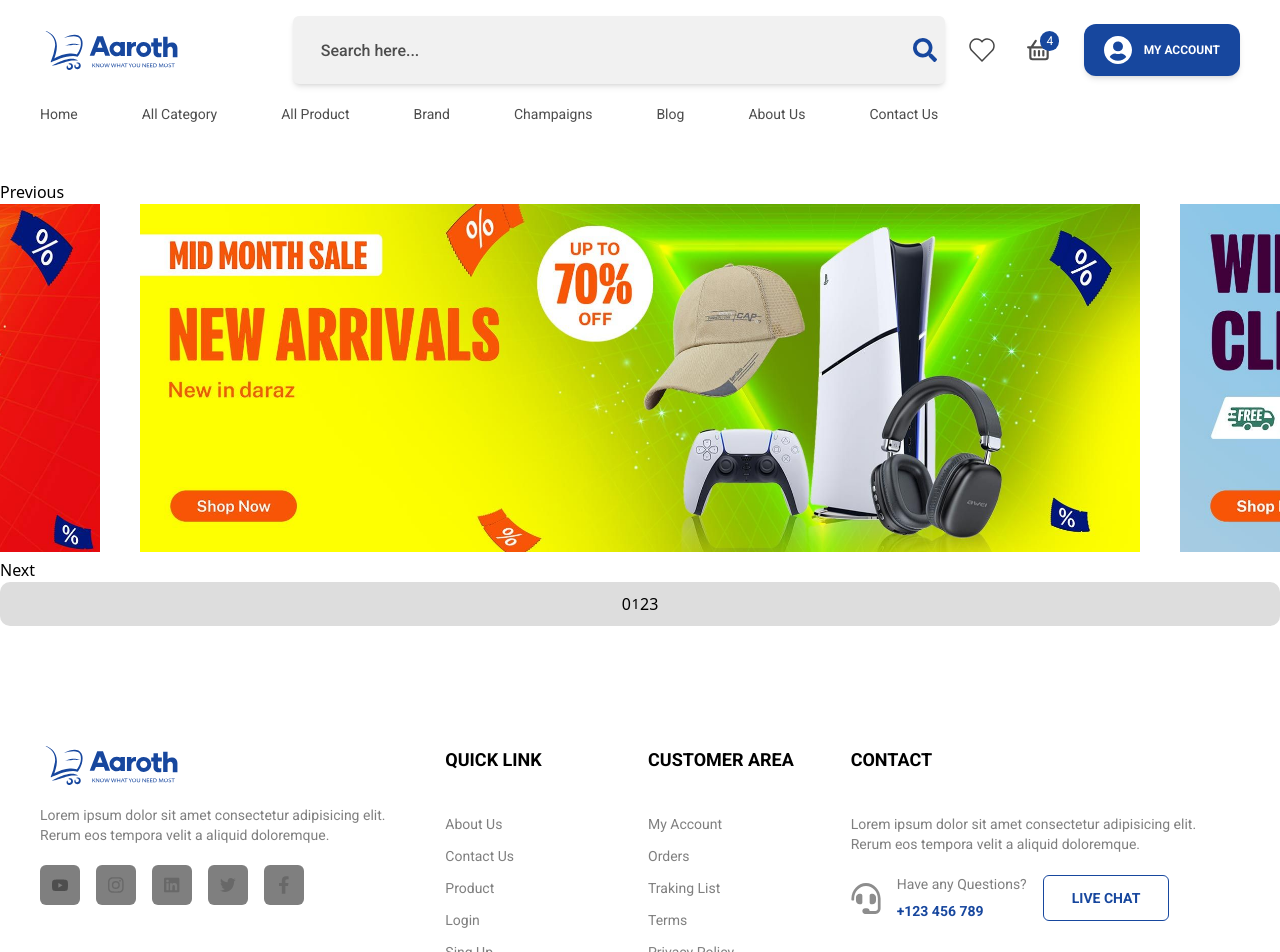
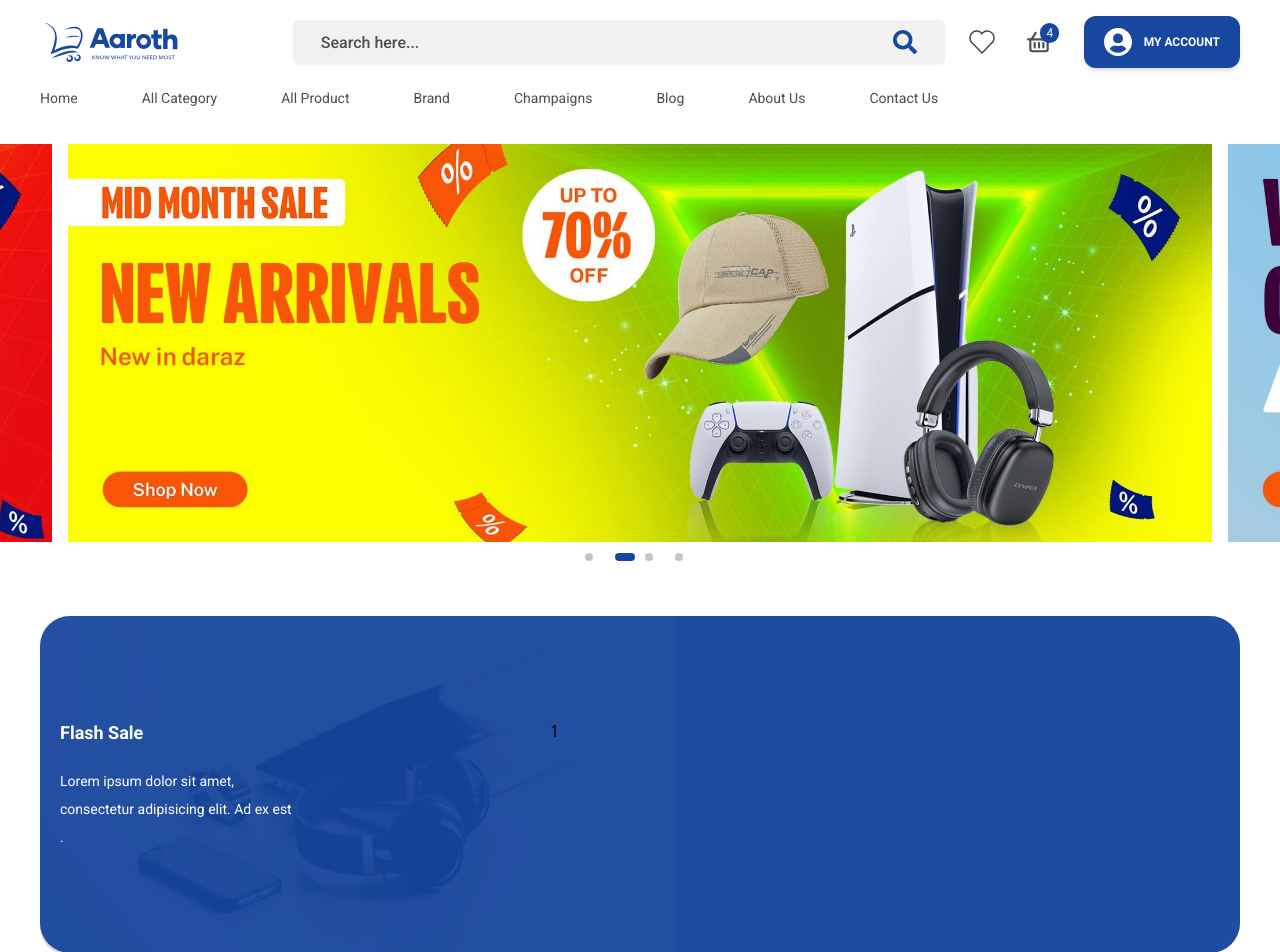
Before and after one commit to rabbymolla/aaroth-2025, a Next.js app: page / in a window 1280 px wide. Shown: the top 952 px of the page. Built offline with nearby package versions, Linux system fonts and the light colour scheme.

Commit message:
banerSlider

```diff
--- a/app/asponsor/page.js
+++ b/app/asponsor/page.js
@@ -38,12 +38,12 @@
 
 const AsponsorBy = () => {
   return (
-    <footer className="py-11 xl:py-16">
+    <footer className="py-8 xl:py-10">
       <div className="container">
         <div className="grid grid-cols-2 md:grid-cols-3 xl:grid-cols-6 gap-4">
           {companyInfo.map((data, i) => (
             <div key={i}>
-              <h3 className="text-sm xl:text-lg font-Roboto font-semibold mb-5 lg:mb-7 text-white_color">
+              <h3 className="text-sm xl:text-lg font-Roboto font-semibold mb-5 lg:mb-7 text-black_color">
                 {data.titlle}
               </h3>
               <div className="flex justify-start items-center gap-4 mb-9 last:mb-0 xl:mb-0">
--- a/app/banner/page.js
+++ b/app/banner/page.js
@@ -1,6 +1,6 @@
 "use client";
+import React, { useState } from "react";
 import Image from "next/image";
-import React, { useState } from "react";
 import Slider from "react-slick";
 import slider1 from "@/public/PNG/slider1.png";
 import slider2 from "@/public/PNG/slider2.jpg";
@@ -8,6 +8,8 @@
 import slider4 from "@/public/PNG/slider4.jpg";
 import slider5 from "@/public/PNG/slider5.jpg";
 import Link from "next/link";
+import SampleNextArrow from "@/components/bannerSliderArrow/SampleNextArrow";
+import SamplePrevArrow from "@/components/bannerSliderArrow/SamplePrevArrow";
 
 const sliderImg = [
   {
@@ -34,52 +36,82 @@
     className: "center",
     centerMode: true,
     infinite: true,
+    centerPadding: "60px",
     autoplay: true,
-    centerPadding: "120px", // Increases the space around the center slide
     slidesToShow: 1,
     slidesToScroll: 1,
     speed: 500,
     dots: true,
+    nextArrow: <SampleNextArrow />,
+    prevArrow: <SamplePrevArrow />,
+    responsive: [
+      {
+        breakpoint: 1024, // Large screens
+        settings: {
+          slidesToShow: 1,
+          slidesToScroll: 1,
+          infinite: true,
+          dots: true,
+          centerPadding: "40px", // Keep the same padding for large screens
+        },
+      },
+      {
+        breakpoint: 768, // Tablets
+        settings: {
+          slidesToShow: 1,
+          slidesToScroll: 1,
+          dots: true,
+          centerPadding: "80px", // Adjust padding for tablets
+        },
+      },
+      {
+        breakpoint: 480, // Mobile screens
+        settings: {
+          slidesToShow: 1,
+          slidesToScroll: 1,
+          dots: true,
+          centerPadding: "30px", // Adjust padding for small screens
+        },
+      },
+    ],
     beforeChange: (prev, next) => {
       setActive(next);
     },
     appendDots: (dots) => (
-      <div
-        style={{
-          backgroundColor: "#ddd",
-          borderRadius: "10px",
-          padding: "10px",
-        }}
-      >
+      <div>
         <ul
           style={{
             display: "flex",
             alignItems: "center",
             justifyContent: "center",
-            listStyle: "none", // Remove default list bullet points
           }}
         >
-          {" "}
-          {dots}{" "}
+          {dots}
         </ul>
       </div>
     ),
     customPaging: (i) => (
-      <div className={` flex ${i == active ? " scale-90" : ""}`}>{i}</div>
+      <div
+        className={`${
+          i === active
+            ? "bg-button_color p-1 rounded-full"
+            : "w-2 h-2 rounded-full bg-border_color"
+        }`}
+      >
+        <span className="w-1 h-1 rounded-full bg-border_color"></span>
+      </div>
     ),
   };
 
   return (
-    <div className="slider-container bg-white_color py-10">
+    <div className="slider-container group relative py-5">
       <Slider {...settings}>
         {sliderImg.map((data) => (
-          <div className="slider-item px-5" key={data.id}>
+          <div className="slider-item px-2 " key={data.id}>
             <Link href="#">
               <Image
                 src={data.img || slider1}
                 alt={data.alt || "Banner Image"}
-                width={1200} // Adjust width to make images larger
-                height={800} // Adjust height proportionally
                 priority={false}
                 placeholder="blur"
               />
--- a/app/copyRight/page.js
+++ b/app/copyRight/page.js
@@ -2,7 +2,7 @@
 
 const CopyRight = () => {
   return (
-    <div className="bg-white_color py-10">
+    <div className="bg-white_color py-10 border-t border-t-border_color border-t-solid">
       <div className="container">
         <p className="text-center lg:text-start font-Roboto font-normal text-shade_color text-sm">
           Aaroth @2025 All Right Reserved
--- /dev/null
+++ b/app/flashSale/page.js
@@ -0,0 +1,31 @@
+import React from "react";
+import flashSaleBg from "@/public/PNG/flashSaleBg.png";
+import Image from "next/image";
+import FlashCountrPart from "@/components/flashItems/flashCountrPart";
+
+const FlashSale = () => {
+  return (
+    <div className="pt-12">
+      <div className="container ">
+        <div className="relative">
+          <div className="w-full h-[200px] lg:h-[337px] bg-border_color rounded-[30px] ">
+            <Image src={flashSaleBg} alt="flash" className="w-full h-full" />
+          </div>
+          <div className="absolute top-0 left-0 bg-opacity_bg w-full h-full rounded-[30px] ">
+            <div className="absolute top-1/2 left-0 -translate-y-1/2 w-full px-5">
+              <div className="grid grid-cols-12 gap-x-4">
+                <div className="col-span-5">
+                  {/* to check go to the components file */}
+                  <FlashCountrPart />
+                </div>
+                <div className="col-span-7">1</div>
+              </div>
+            </div>
+          </div>
+        </div>
+      </div>
+    </div>
+  );
+};
+
+export default FlashSale;
--- a/app/globals.css
+++ b/app/globals.css
@@ -10,13 +10,14 @@
   --black_opacity: rgba(0, 0, 0, 0.5);
   --white_smoke: #f1f1f1;
   --button_color: #17479e;
+  --border_color: #c4c4c4;
   --button_opacity: rgba(23, 70, 158, 0.2);
+  --opacity_bg: rgba(23, 70, 158, 0.94);
   --red_color: #fc0202;
-  --opacity_bg: rgba(23, 70, 158, 0.94);
 }
-body {
+/* body {
   background-color: #000000;
-}
+} */
 
 /* CSS Animation */
 .nav-scroll {
--- a/app/header/page.js
+++ b/app/header/page.js
@@ -67,8 +67,8 @@
   return (
     <header
       className={`${
-        navShow ? "nav-scroll fixed top-0 left-0 w-full  z-50" : ""
-      } bg-white_color shadow-md ${navShow ? "p-1" : "py-4 2xl:py-11"}`}
+        navShow ? "nav-scroll fixed top-0 left-0 w-full  z-50 shadow-md" : ""
+      } bg-white_color  ${navShow ? "p-1" : "py-4"}`}
     >
       <div className="container px-1 lg:px-0">
         <div className=" lg:flex lg:items-center lg:justify-between  lg:gap-x-4">
@@ -92,13 +92,13 @@
 
           <div className="w-full mt-4 lg:mt-0 lg:w-[80%] flex items-center justify-between gap-x-4">
             <div className="w-[55%] lg:w-[70%]">
-              <div className="relative bg-white_smoke shadow-md rounded-md">
+              <div className="relative bg-white_smoke shadow-sm rounded-md">
                 <input
                   type="text"
                   placeholder="Search here..."
-                  className="w-full bg-transparent py-3 lg:py-5 pl-3 lg:pl-7 pr-10  font-Roboto font-medium placeholder:text-gray_color placeholder:text-sm md:placeholder:text-base outline-none text-base md:text-lg text-black_color"
+                  className="w-full bg-transparent py-2 pl-3 lg:pl-7 pr-10 lg:pr-14  font-Roboto font-medium placeholder:text-gray_color placeholder:text-sm md:placeholder:text-base outline-none text-base md:text-lg text-black_color"
                 />
-                <div className="absolute top-1/2 right-2 -translate-y-1/2 cursor-pointer">
+                <div className="absolute top-1/2 right-2 lg:right-7 -translate-y-1/2 cursor-pointer">
                   <SearchIcon />
                 </div>
               </div>
@@ -131,7 +131,7 @@
             show
               ? "opacity-100 translate-x-0 visible "
               : "opacity-0 translate-x-full invisible "
-          } fixed top-[115px] right-0 lg:static w-10/12 lg:w-full h-screen lg:h-auto bg-white_color lg:bg-transparent overflow-y-auto lg:overflow-auto transition-all duration-500 ease-in-out shadow-md lg:shadow-none z-20 `}
+          } fixed top-[80px] right-0 lg:static w-10/12 lg:w-full h-screen lg:h-auto bg-white_color lg:bg-transparent overflow-y-auto lg:overflow-auto transition-all duration-500 ease-in-out shadow-md lg:shadow-none z-20 `}
         >
           <Navbar />
         </div>
--- a/app/layout.js
+++ b/app/layout.js
@@ -1,6 +1,6 @@
 import "./globals.css";
 import "slick-carousel/slick/slick.css";
-//import "slick-carousel/slick/slick-theme.css";
+import "slick-carousel/slick/slick-theme.css";
 import { Roboto } from "next/font/google";
 import Header from "@/app/header/page";
 import Footer from "./footer/page";
--- a/app/page.js
+++ b/app/page.js
@@ -1,9 +1,11 @@
 import Banner from "./banner/page";
+import FlashSale from "./flashSale/page";
 
 export default function Home() {
   return (
     <>
       <Banner />
+      <FlashSale />
     </>
   );
 }
--- /dev/null
+++ b/components/bannerSliderArrow/SampleNextArrow.js
@@ -0,0 +1,12 @@
+import { FaAngleRight } from "react-icons/fa6";
+export default function SampleNextArrow(props) {
+  const { onClick } = props;
+  return (
+    <div
+      className="absolute top-1/2 right-0 md:right-2 -translate-y-1/2 bg-gray_color rounded-full p-2 cursor-pointer z-10 text-white_color opacity-0 group-hover:opacity-100 transition-opacity duration-300"
+      onClick={onClick}
+    >
+      <FaAngleRight size={20} />
+    </div>
+  );
+}
--- /dev/null
+++ b/components/bannerSliderArrow/SamplePrevArrow.js
@@ -0,0 +1,12 @@
+import { FaAngleLeft } from "react-icons/fa6";
+export default function SamplePrevArrow(props) {
+  const { onClick } = props;
+  return (
+    <div
+      className="absolute top-1/2 left-0 md:left-2 -translate-y-1/2 bg-gray_color rounded-full z-10 p-2 cursor-pointer text-white_color opacity-0 group-hover:opacity-100 transition-opacity duration-300"
+      onClick={onClick}
+    >
+      <FaAngleLeft size={20} />
+    </div>
+  );
+}
--- /dev/null
+++ b/components/flashItems/flashCountrPart.js
@@ -0,0 +1,16 @@
+import React from "react";
+
+const FlashCountrPart = () => {
+  return (
+    <div>
+      <h1 className="font-Roboto font-bold text-white_color text-lg">
+        Flash Sale
+      </h1>
+      <p className="font-Roboto font-normal text-white_color text-sm mt-5 lg:w-1/2 leading-7">
+        Lorem ipsum dolor sit amet, consectetur adipisicing elit. Ad ex est .
+      </p>
+    </div>
+  );
+};
+
+export default FlashCountrPart;
--- a/tailwind.config.mjs
+++ b/tailwind.config.mjs
@@ -14,9 +14,10 @@
       black_opacity: "var(--black_opacity)",
       white_smoke: "var(--white_smoke)",
       button_color: "var(--button_color)",
+      border_color: "var(--border_color)",
       button_opacity: "var(--button_opacity)",
       red_color: "var(--red_color)",
-      opcity_color: "var(--opacity_bg)",
+      opacity_bg: "var(--opacity_bg)",
       transparent: "transparent",
     },
     fontFamily: {
```
Also changed, not shown: public/PNG/flashSaleBg.png (added).
